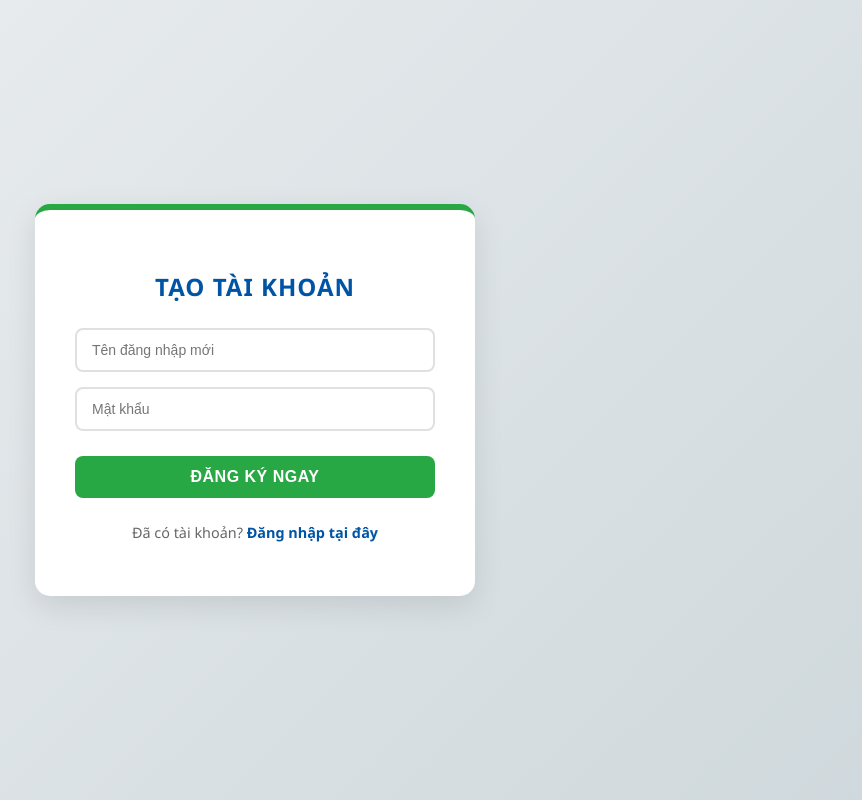
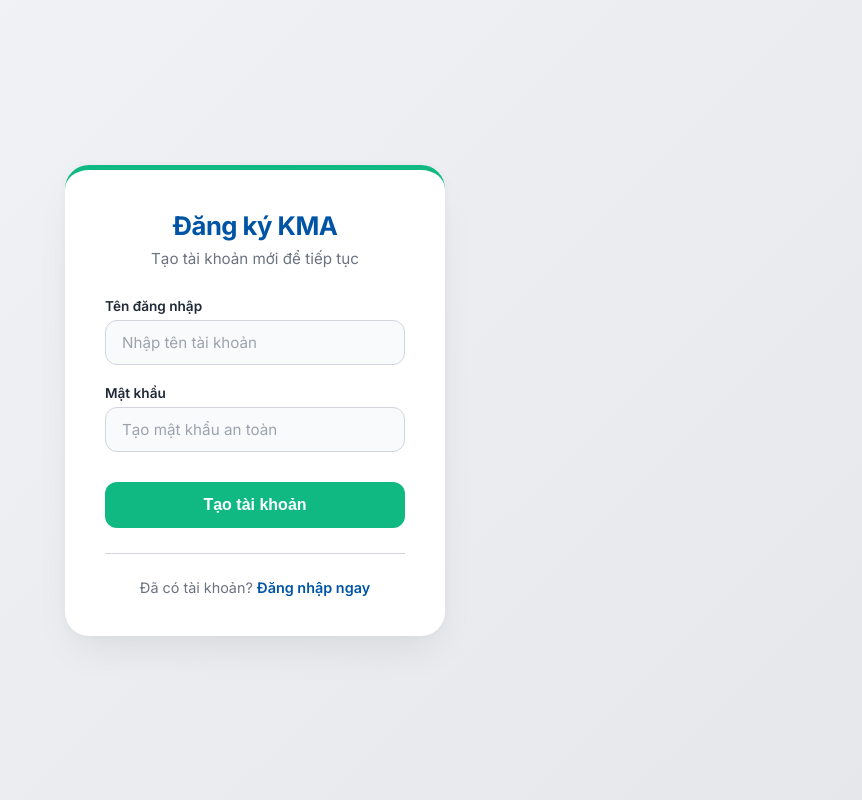
Before and after one commit to basangnguyen/kma-graph-coloring, a Flask app: page /register in a window 1280 px wide. Shown: the whole page, without its empty margins (385-1247 px from the left). Run offline with Flask 3, Linux system fonts and the light colour scheme; some libraries are stand-ins or nearby versions.

Commit message:
Refactor register.html for improved styling and structure

```diff
--- a/templates/register.html
+++ b/templates/register.html
@@ -4,118 +4,155 @@
     <meta charset="UTF-8">
     <meta name="viewport" content="width=device-width, initial-scale=1.0">
     <title>KMA - Đăng ký tài khoản</title>
+    <!-- Import Font Inter từ Google Fonts -->
+    <link href="https://fonts.googleapis.com/css2?family=Inter:wght@400;500;600;700&display=swap" rel="stylesheet">
     <style>
         :root {
-            --primary-color: #0054a5; /* Xanh KMA */
-            --success-color: #28a745; /* Xanh lá đăng ký */
-            --success-hover: #218838;
-            --bg-gradient: linear-gradient(135deg, #eceff1 0%, #cfd8dc 100%);
+            --primary-color: #0054a5;
+            --primary-hover: #004385;
+            --success-color: #10b981; /* Xanh lá hiện đại (Emerald) */
+            --success-hover: #059669;
+            --bg-color: #f3f4f6;
+            --text-main: #1f2937;
+            --text-muted: #6b7280;
+            --border-color: #d1d5db;
             --white: #ffffff;
-            --error-bg: #f8d7da;
-            --error-text: #721c24;
         }
 
         body {
-            font-family: 'Segoe UI', Tahoma, Geneva, Verdana, sans-serif;
-            background: var(--bg-gradient);
+            font-family: 'Inter', sans-serif;
+            background: linear-gradient(135deg, #f3f4f6 0%, #e5e7eb 100%);
             display: flex;
             justify-content: center;
             align-items: center;
-            height: 100vh;
+            min-height: 100vh;
             margin: 0;
+            color: var(--text-main);
         }
 
-        .register-box {
+        .register-container {
             background: var(--white);
             padding: 40px;
-            border-radius: 15px;
-            box-shadow: 0 10px 30px rgba(0,0,0,0.1);
+            border-radius: 24px; /* Bo góc lớn hơn, mềm mại hơn */
+            box-shadow: 0 20px 40px -10px rgba(0,0,0,0.08), 0 0 10px rgba(0,0,0,0.03);
             width: 100%;
-            max-width: 360px;
-            text-align: center;
-            border-top: 6px solid var(--success-color); /* Điểm nhấn viền trên màu xanh lá */
-            transition: transform 0.3s ease;
+            max-width: 380px;
+            box-sizing: border-box;
+            border-top: 5px solid var(--success-color);
         }
 
-        .register-box:hover {
-            transform: translateY(-5px);
+        .header {
+            text-align: center;
+            margin-bottom: 30px;
         }
 
-        h2 {
+        .header h2 {
             color: var(--primary-color);
-            margin-bottom: 25px;
+            margin: 0 0 8px 0;
             font-weight: 700;
-            letter-spacing: 1px;
-            text-transform: uppercase;
-            font-size: 1.5rem;
+            font-size: 1.6rem;
+            letter-spacing: -0.5px;
         }
 
-        /* Flash Messages */
-        .alert {
-            padding: 12px;
-            margin-bottom: 20px;
-            border-radius: 8px;
-            font-size: 0.85em;
-            background: var(--error-bg);
-            color: var(--error-text);
-            border: 1px solid #f5c6cb;
-            animation: fadeIn 0.5s ease;
+        .header p {
+            margin: 0;
+            color: var(--text-muted);
+            font-size: 0.95rem;
         }
 
-        @keyframes fadeIn {
+        /* Xử lý màu sắc thông báo động từ Flask */
+        .alert {
+            padding: 12px 16px;
+            margin-bottom: 20px;
+            border-radius: 10px;
+            font-size: 0.9rem;
+            font-weight: 500;
+            text-align: center;
+            animation: slideDown 0.4s ease-out;
+        }
+
+        .alert.success { background: #d1fae5; color: #065f46; border: 1px solid #a7f3d0; }
+        .alert.danger, .alert.error { background: #fee2e2; color: #991b1b; border: 1px solid #fecaca; }
+        .alert.warning { background: #fef3c7; color: #92400e; border: 1px solid #fde68a; }
+
+        @keyframes slideDown {
             from { opacity: 0; transform: translateY(-10px); }
             to { opacity: 1; transform: translateY(0); }
         }
 
-        .input-group {
-            margin-bottom: 15px;
+        .form-group {
+            margin-bottom: 20px;
+            text-align: left;
         }
 
-        input {
+        .form-group label {
+            display: block;
+            margin-bottom: 6px;
+            font-size: 0.85rem;
+            font-weight: 600;
+            color: var(--text-main);
+        }
+
+        .form-group input {
             width: 100%;
-            padding: 12px 15px;
-            border: 2px solid #e0e0e0;
-            border-radius: 8px;
+            padding: 12px 16px;
+            border: 1.5px solid var(--border-color);
+            border-radius: 12px;
             box-sizing: border-box;
             outline: none;
-            transition: all 0.3s ease;
-            font-size: 14px;
+            transition: all 0.2s ease;
+            font-family: inherit;
+            font-size: 0.95rem;
+            color: var(--text-main);
+            background-color: #f9fafb;
         }
 
-        input:focus {
-            border-color: var(--success-color);
-            box-shadow: 0 0 8px rgba(40, 167, 69, 0.2);
+        .form-group input::placeholder {
+            color: #9ca3af;
         }
 
-        button {
+        .form-group input:focus {
+            border-color: var(--success-color);
+            background-color: var(--white);
+            box-shadow: 0 0 0 4px rgba(16, 185, 129, 0.15);
+        }
+
+        .btn-submit {
             width: 100%;
-            padding: 12px;
+            padding: 14px;
             background: var(--success-color);
             color: white;
             border: none;
-            border-radius: 8px;
+            border-radius: 12px;
             cursor: pointer;
-            font-size: 16px;
+            font-size: 1rem;
             font-weight: 600;
-            text-transform: uppercase;
-            transition: all 0.3s ease;
+            transition: all 0.2s ease;
             margin-top: 10px;
-            letter-spacing: 0.5px;
         }
 
-        button:hover {
+        .btn-submit:hover {
             background: var(--success-hover);
-            box-shadow: 0 5px 15px rgba(40, 167, 69, 0.3);
+            transform: translateY(-2px);
+            box-shadow: 0 8px 15px rgba(16, 185, 129, 0.25);
         }
 
-        button:active {
-            transform: scale(0.97);
+        .btn-submit:active {
+            transform: translateY(0);
+        }
+
+        .divider {
+            height: 1px;
+            background: var(--border-color);
+            margin: 25px 0;
+            position: relative;
         }
 
         .footer-text {
-            margin-top: 25px;
-            font-size: 0.9em;
-            color: #666;
+            text-align: center;
+            font-size: 0.9rem;
+            color: var(--text-muted);
+            margin: 0;
         }
 
         .footer-text a {
@@ -126,21 +163,25 @@
         }
 
         .footer-text a:hover {
-            color: var(--success-color);
+            color: var(--primary-hover);
             text-decoration: underline;
         }
     </style>
 </head>
 <body>
 
-    <div class="register-box">
-        <h2>TẠO TÀI KHOẢN</h2>
+    <div class="register-container">
+        <div class="header">
+            <h2>Đăng ký KMA</h2>
+            <p>Tạo tài khoản mới để tiếp tục</p>
+        </div>
 
         <!-- Hiển thị thông báo lỗi từ Flask -->
         {% with messages = get_flashed_messages(with_categories=true) %}
           {% if messages %}
             {% for category, message in messages %}
-              <div class="alert">
+              <!-- Áp dụng class category (success, danger, warning) để đổi màu -->
+              <div class="alert {{ category if category != 'message' else 'warning' }}">
                 {{ message }}
               </div>
             {% endfor %}
@@ -148,17 +189,23 @@
         {% endwith %}
 
         <form method="POST">
-            <div class="input-group">
-                <input type="text" name="username" placeholder="Tên đăng nhập mới" required>
+            <div class="form-group">
+                <label for="username">Tên đăng nhập</label>
+                <input type="text" id="username" name="username" placeholder="Nhập tên tài khoản" required autocomplete="off">
             </div>
-            <div class="input-group">
-                <input type="password" name="password" placeholder="Mật khẩu" required>
+
+            <div class="form-group">
+                <label for="password">Mật khẩu</label>
+                <input type="password" id="password" name="password" placeholder="Tạo mật khẩu an toàn" required>
             </div>
-            <button type="submit">ĐĂNG KÝ NGAY</button>
+
+            <button type="submit" class="btn-submit">Tạo tài khoản</button>
         </form>
 
+        <div class="divider"></div>
+
         <p class="footer-text">
-            Đã có tài khoản? <a href="/login">Đăng nhập tại đây</a>
+            Đã có tài khoản? <a href="/login">Đăng nhập ngay</a>
         </p>
     </div>
 
```
